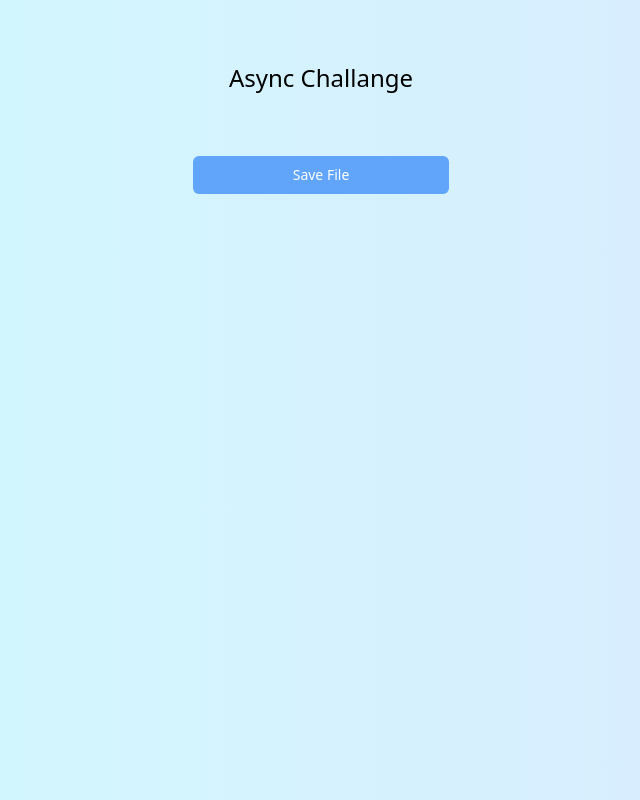
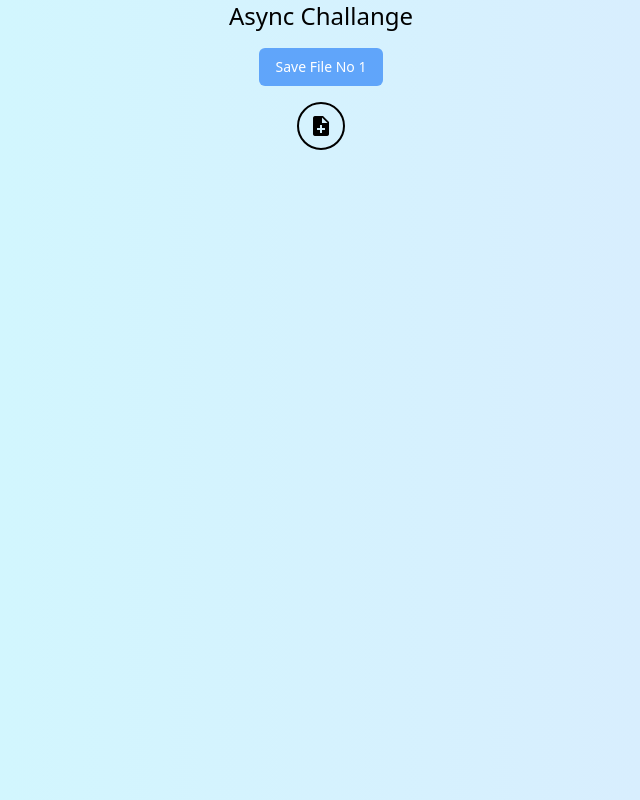
Before and after one commit to pawelsan/vitejs-vite-6pbahwhv, a React (Vite) app: page / in a window 1280 px wide. Shown: the whole page, without its empty margins (319-959 px from the left). Built offline with nearby package versions, Linux system fonts and the light colour scheme.

Commit message:
add control incrementation with relevant add button

```diff
--- a/index.html
+++ b/index.html
@@ -3,6 +3,10 @@
 	<head>
 		<meta charset="UTF-8" />
 		<link rel="icon" type="image/svg+xml" href="/vite.svg" />
+		<link
+			href="https://fonts.googleapis.com/icon?family=Material+Icons"
+			rel="stylesheet"
+		/>
 		<meta name="viewport" content="width=device-width, initial-scale=1.0" />
 		<script src="https://cdn.tailwindcss.com"></script>
 		<style type="text/tailwindcss">
--- a/src/App.tsx
+++ b/src/App.tsx
@@ -1,4 +1,7 @@
+import { useState } from 'react';
 import { faker } from '@faker-js/faker';
+
+// import AddCircleOutlineIcon from '@mui/icons-material/AddCircleOutline';
 
 /*
 # Task Description
@@ -44,14 +47,31 @@ const SaveFile = () =>
 		}, timeToResolve);
 	});
 
+const maxControlNo = 3;
+
 function App() {
+	const [controNo, setControlNo] = useState(1);
+
 	return (
 		<div className="h-screen w-screen">
-			<div className="flex flex-col mx-auto w-64 h-64 justify-evenly">
+			<div className="flex flex-col mx-auto w-64 h-64 gap-4">
 				<h1 className="inline-block text-center">Async Challange</h1>
-				<button className="btn-primary" onClick={() => SaveFile()}>
-					Save File
-				</button>
+				{[...new Array(controNo).keys()].map((key) => (
+					<div key={key} className="mx-auto">
+						<button className="btn-primary" onClick={() => SaveFile()}>
+							{`Save File No ${key + 1}`}
+						</button>
+					</div>
+				))}
+
+				{controNo < maxControlNo && (
+					<button
+						className="material-icons h-12 w-12 border border-2 border-black rounded-full mx-auto"
+						onClick={() => setControlNo((prev) => (prev += 1))}
+					>
+						note_add
+					</button>
+				)}
 			</div>
 		</div>
 	);
--- a/src/main.tsx
+++ b/src/main.tsx
@@ -3,7 +3,7 @@ import { createRoot } from 'react-dom/client';
 import App from './App.tsx';
 
 createRoot(document.getElementById('root')!).render(
-  <StrictMode>
-    <App />
-  </StrictMode>
+	<StrictMode>
+		<App />
+	</StrictMode>
 );
```
